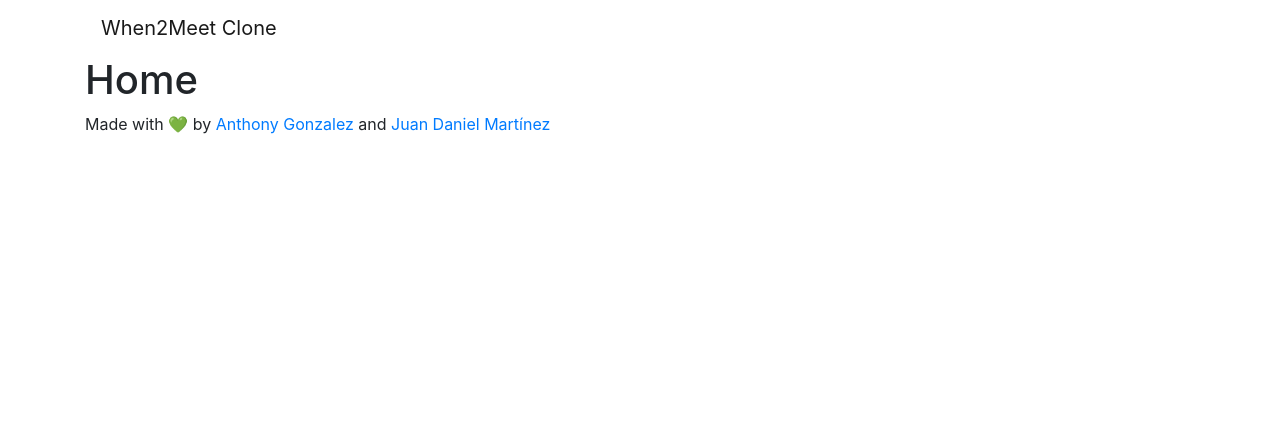
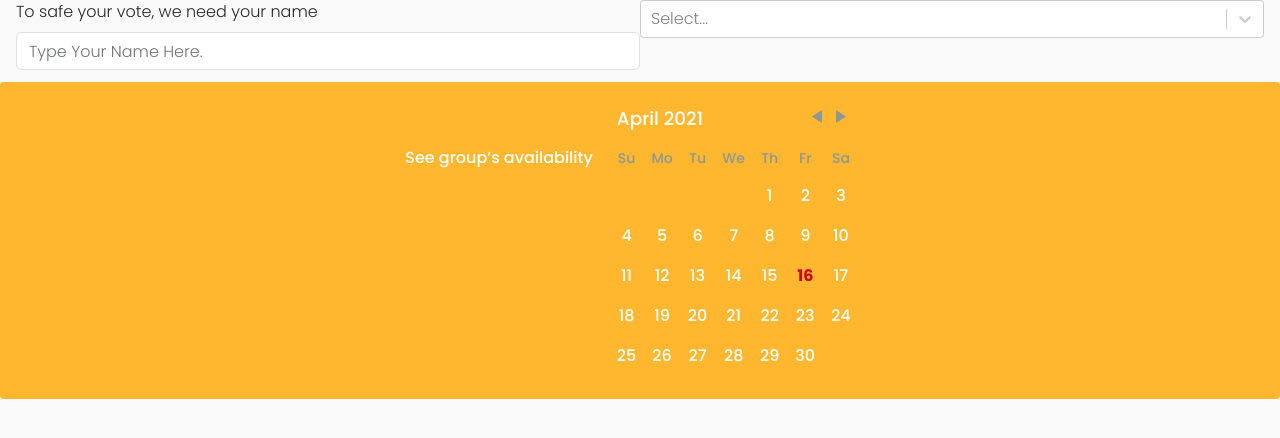
Before and after one commit to juandadev/when2meet-clone, a React (Create React App) app: page /event/1 in a window 1280 px wide. Shown: the top 438 px of the page. Built offline with nearby package versions, Linux system fonts and the light colour scheme.

Commit message:
event detail

```diff
--- /dev/null
+++ b/src/assets/scss/button.scss
@@ -0,0 +1,8 @@
+@import './variables.scss';
+
+.btn {
+    background: $primary-color;
+    color: $white;
+    min-width: 100%;
+    padding: .5em 1e.5m;
+}
--- /dev/null
+++ b/src/assets/scss/global.scss
@@ -0,0 +1,10 @@
+@import './variables.scss';
+@import './input.scss';
+@import './button.scss';
+
+body {
+    font-family: $font;
+    background: $bg-colors;
+    color: $black;
+    font-weight: $light;
+}
--- /dev/null
+++ b/src/assets/scss/input.scss
@@ -0,0 +1,21 @@
+@import './variables.scss';
+
+.input {
+    background: $white;
+    border: 1px solid $light-gray;
+    border-radius: $border-radius;
+    box-shadow: none;
+    margin-bottom: 12px;
+    color: $black;
+    text-transform: capitalize;
+
+    &::placeholder {
+        font-weight: $light;
+    }
+
+    &:focus {
+        outline: none;
+        box-shadow: none;
+        border: 1px solid $primary-color;
+    }
+}
--- /dev/null
+++ b/src/assets/scss/variables.scss
@@ -0,0 +1,15 @@
+//font
+@import url('https://fonts.googleapis.com/css2?family=Poppins:wght@300;500;700&display=swap');
+$font: 'Poppins', sans-serif;
+$light: 300;
+$medium: 500;
+$bold: 700;
+
+// colors
+$bg-colors: #f9f9f9 ;
+$primary-color: #FEB72E;
+$black: #272727;
+$white: #fff;
+$light-gray:#E0E0E0;
+
+$border-radius: 6px;
--- a/src/index.js
+++ b/src/index.js
@@ -1,6 +1,7 @@
 import React from 'react';
 import ReactDOM from 'react-dom';
 import 'bootstrap/dist/css/bootstrap.min.css';
+import './assets/scss/global.scss';
 import App from './App';
 
 ReactDOM.render(
--- a/src/views/BrowserRouter.jsx
+++ b/src/views/BrowserRouter.jsx
@@ -1,13 +1,14 @@
 import React from 'react';
 import { BrowserRouter as Router, Switch, Route } from 'react-router-dom';
 import { Home, NotFound } from '.';
+import EventDetail from './event-detail';
 
 export default function BrowserRouter() {
   return (
     <Router>
       <Switch>
-        <Route path="/" component={Home} />
-
+        <Route exact path="/" component={Home} />
+        <Route path="/event/:id" component={EventDetail}/>
         <Route path="*" component={NotFound} />
       </Switch>
     </Router>
--- /dev/null
+++ b/src/views/event-detail.jsx
@@ -0,0 +1,68 @@
+import React, { Fragment, useEffect, useState } from 'react'
+import Select from 'react-select'
+import momentTZ from 'moment-timezone';
+import DayPicker from 'react-day-picker';
+import 'react-day-picker/lib/style.css';
+
+
+export default function EventDetail(props) {
+    const [selectedDays, setSelectedDays] = useState([])
+
+    const options = [
+        { value: 'chocolate', label: 'Chocolate' },
+        { value: 'strawberry', label: 'Strawberry' },
+        { value: 'vanilla', label: 'Vanilla' }
+    ]
+
+    useEffect(() => {
+        const defaultTimeZone = momentTZ.tz.guess();
+        const timeZonesList = momentTZ.tz.names();
+        console.log(defaultTimeZone, timeZonesList)
+
+    }, [])
+
+    let availability = [
+        {
+            day: '12',
+            month: 'apr',
+            weekday: 'thu',
+        },
+        {
+            day: '13',
+            month: 'apr',
+            weekday: 'thu',
+        }
+    ]
+
+    let EventScheduler = [
+        '12:00pm',
+        '1:00pm'
+    ]
+
+    return (
+        <Fragment>
+            <div className='row no-gutters form__container px-3'>
+                <div className='col-12 col-md-6'>
+                    <label className='form-label'>To safe your vote, we need your name</label>
+                    <input
+                        type='text'
+                        className='form-control input'
+                        placeholder='Type your name here.'
+                    />
+                </div>
+                <div className='col-12 col-md-6'>
+                    <Select options={options} />
+                </div>
+            </div>
+
+
+            <div className='btn__container'>
+                <div className='btn' role='button'>
+                    See group’s availability
+                    <DayPicker />
+                </div>
+            </div>
+
+        </Fragment>
+    )
+}
```
Also changed, not shown: package.json (+4 -12 lines), .eslintrc.js (deleted), 2 other files (tests, documents, lock files or other folders).
